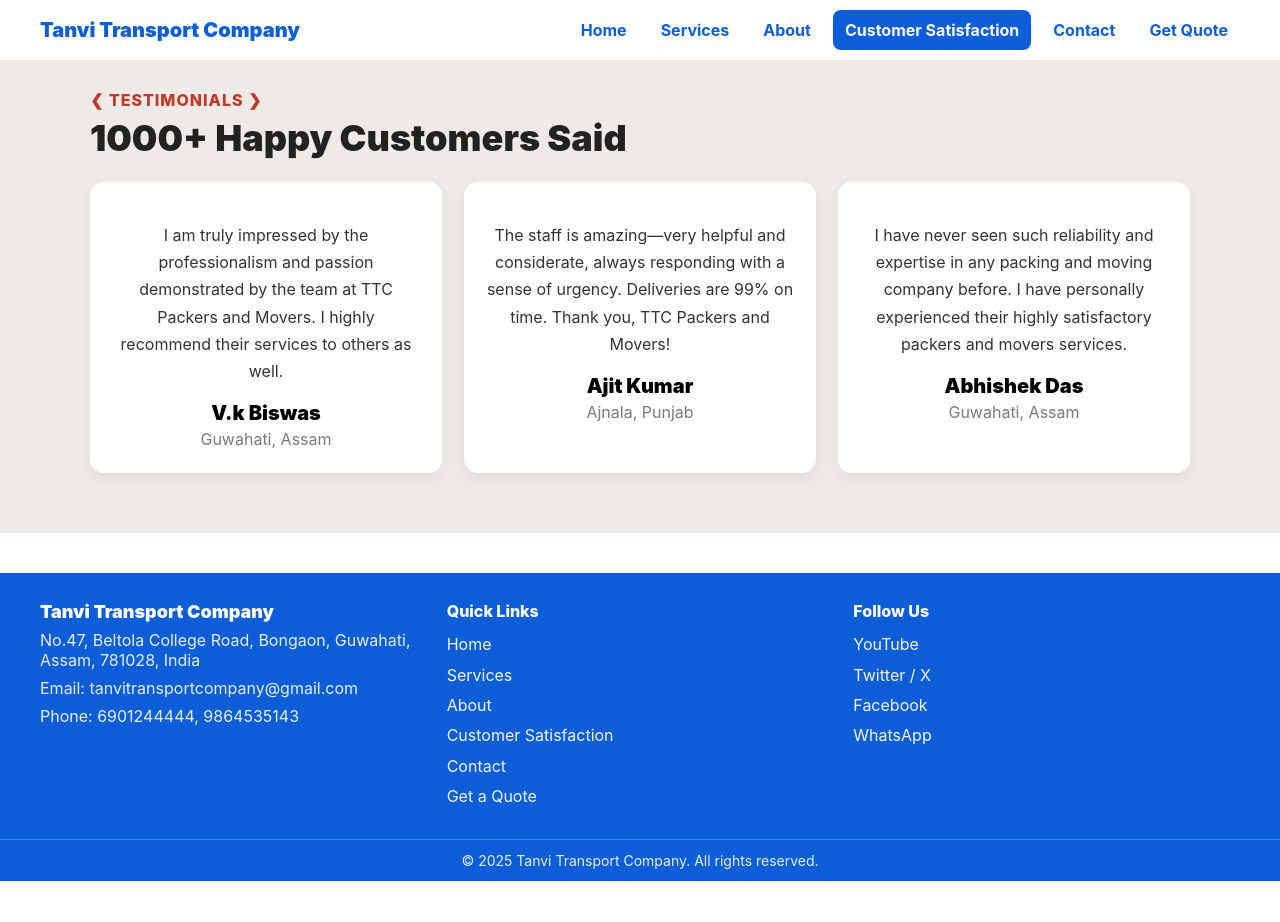
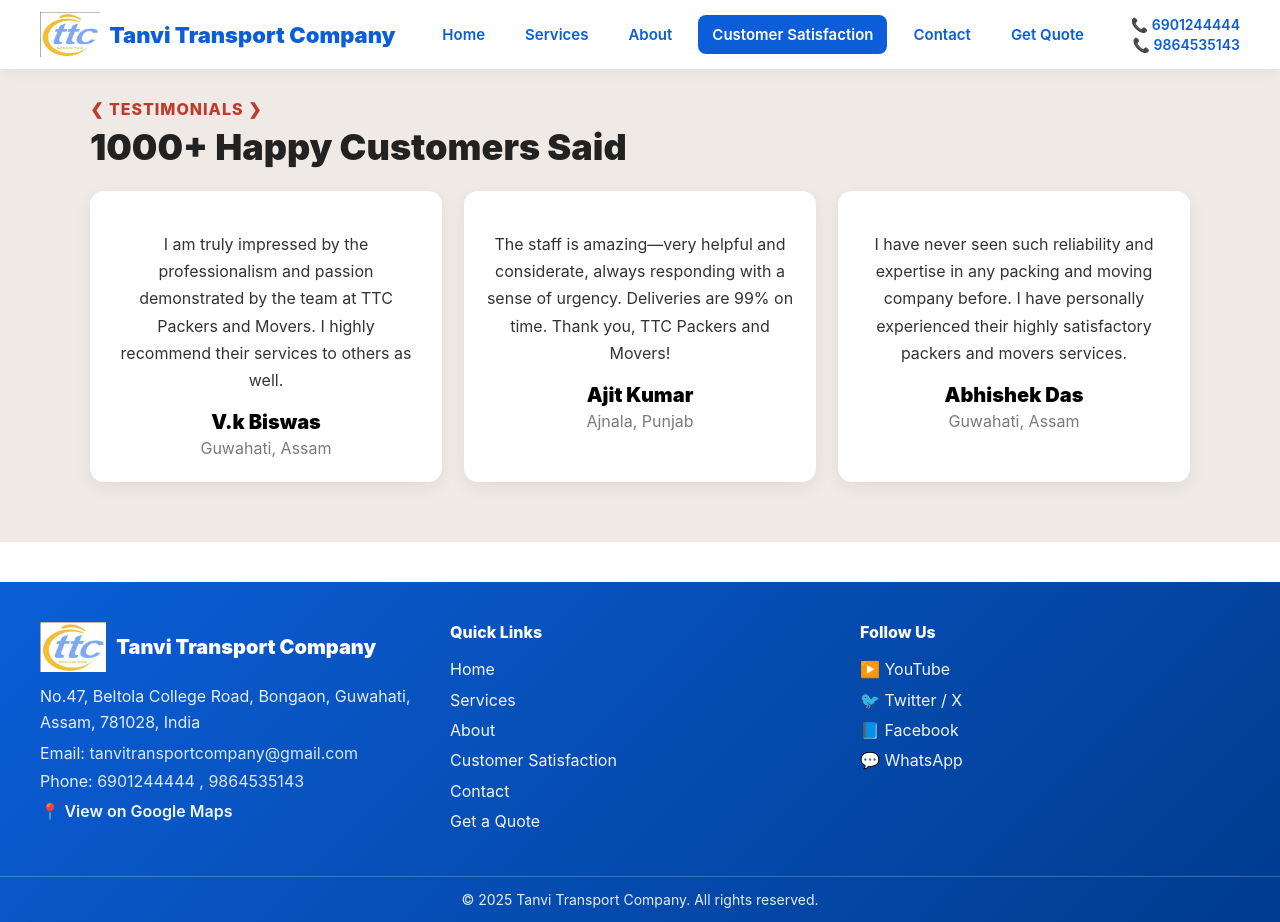
Before and after one commit to ankitsh6929/TanviTransportFrontend, a React (Create React App) app: page /customer-satisfaction in a window 1280 px wide. Before the commit the page ends 881 px from the top, so only its background shows below. Built offline with nearby package versions, Linux system fonts and the light colour scheme.

Commit message:
Updated Header with logo & contact numbers, improved modern Footer with gradient, maps & social links

```diff
--- a/src/components/Footer.js
+++ b/src/components/Footer.js
@@ -1,51 +1,199 @@
 // src/components/Footer.jsx
 import React from "react";
+import logo from "../assets/logo.png"; // company logo
 
 export default function Footer() {
   return (
-    <footer style={{ background: "#0B5ED7", color: "#fff", marginTop: 40 }}>
-      <div style={{ maxWidth: 1200, margin: "0 auto", padding: "28px 16px", display: "grid", gap: 20, gridTemplateColumns: "repeat(auto-fit,minmax(220px,1fr))" }}>
+    <footer
+      style={{
+        background: "linear-gradient(135deg, #0B5ED7, #003c8f)",
+        color: "#fff",
+        marginTop: 40,
+      }}
+    >
+      {/* Main Footer Content */}
+      <div
+        style={{
+          maxWidth: 1200,
+          margin: "0 auto",
+          padding: "40px 20px",
+          display: "grid",
+          gap: 30,
+          gridTemplateColumns: "repeat(auto-fit,minmax(220px,1fr))",
+        }}
+      >
+        {/* Company Info */}
         <div>
-          <div style={{ fontWeight: 900, fontSize: 18 }}>Tanvi Transport Company</div>
-          <div style={{ marginTop: 8, opacity: 0.9 }}>
+          <div
+            style={{
+              display: "flex",
+              alignItems: "center",
+              gap: "10px",
+              marginBottom: 12,
+            }}
+          >
+            <img
+              src={logo}
+              alt="Tanvi Transport Logo"
+              style={{ height: 50, width: "auto" }}
+            />
+            <span style={{ fontWeight: 900, fontSize: 20 }}>
+              Tanvi Transport Company
+            </span>
+          </div>
+
+          <div style={{ marginTop: 8, opacity: 0.9, lineHeight: 1.6 }}>
             No.47, Beltola College Road, Bongaon, Guwahati, Assam, 781028, India
           </div>
           <div style={{ marginTop: 8, opacity: 0.9 }}>
-            Email: tanvitransportcompany@gmail.com
+            Email:{" "}
+            <a
+              href="mailto:tanvitransportcompany@gmail.com"
+              style={linkStyle}
+            >
+              tanvitransportcompany@gmail.com
+            </a>
           </div>
           <div style={{ marginTop: 8, opacity: 0.9 }}>
-            Phone: 6901244444, 9864535143
+            Phone:{" "}
+            <a href="tel:6901244444" style={linkStyle}>
+              6901244444
+            </a>{" "}
+            ,{" "}
+            <a href="tel:9864535143" style={linkStyle}>
+              9864535143
+            </a>
+          </div>
+          <div style={{ marginTop: 10 }}>
+            📍{" "}
+            <a
+              href="https://maps.app.goo.gl/dJyFvH6wtoBujhaGA?g_st=aw"
+              target="_blank"
+              rel="noreferrer"
+              style={{ ...linkStyle, fontWeight: 600 }}
+            >
+              View on Google Maps
+            </a>
           </div>
         </div>
 
+        {/* Quick Links */}
         <div>
-          <div style={{ fontWeight: 800, fontSize: 16, marginBottom: 8 }}>Quick Links</div>
-          <ul style={{ listStyle: "none", padding: 0, margin: 0, lineHeight: 1.9 }}>
-            <li><a href="/" style={linkStyle}>Home</a></li>
-            <li><a href="/services" style={linkStyle}>Services</a></li>
-            <li><a href="/about" style={linkStyle}>About</a></li>
-            <li><a href="/customer-satisfaction" style={linkStyle}>Customer Satisfaction</a></li>
-            <li><a href="/contact" style={linkStyle}>Contact</a></li>
-            <li><a href="/quote" style={linkStyle}>Get a Quote</a></li>
+          <div style={sectionHeading}>Quick Links</div>
+          <ul style={ulStyle}>
+            <li>
+              <a href="/" style={linkStyle}>
+                Home
+              </a>
+            </li>
+            <li>
+              <a href="/services" style={linkStyle}>
+                Services
+              </a>
+            </li>
+            <li>
+              <a href="/about" style={linkStyle}>
+                About
+              </a>
+            </li>
+            <li>
+              <a href="/customer-satisfaction" style={linkStyle}>
+                Customer Satisfaction
+              </a>
+            </li>
+            <li>
+              <a href="/contact" style={linkStyle}>
+                Contact
+              </a>
+            </li>
+            <li>
+              <a href="/quote" style={linkStyle}>
+                Get a Quote
+              </a>
+            </li>
           </ul>
         </div>
 
+        {/* Social Media */}
         <div>
-          <div style={{ fontWeight: 800, fontSize: 16, marginBottom: 8 }}>Follow Us</div>
-          <ul style={{ listStyle: "none", padding: 0, margin: 0, lineHeight: 1.9 }}>
-            <li><a href="https://www.youtube.com/@tanvitransportcompany" target="_blank" rel="noreferrer" style={linkStyle}>YouTube</a></li>
-            <li><a href="https://twitter.com/SONU9864535143" target="_blank" rel="noreferrer" style={linkStyle}>Twitter / X</a></li>
-            <li><a href="https://www.facebook.com/share/1HVbottRXv/" target="_blank" rel="noreferrer" style={linkStyle}>Facebook</a></li>
-            <li><a href="https://t.ly/8CG76" target="_blank" rel="noreferrer" style={linkStyle}>WhatsApp</a></li>
+          <div style={sectionHeading}>Follow Us</div>
+          <ul style={ulStyle}>
+            <li>
+              ▶️{" "}
+              <a
+                href="https://www.youtube.com/@tanvitransportcompany"
+                target="_blank"
+                rel="noreferrer"
+                style={linkStyle}
+              >
+                YouTube
+              </a>
+            </li>
+            <li>
+              🐦{" "}
+              <a
+                href="https://twitter.com/SONU9864535143"
+                target="_blank"
+                rel="noreferrer"
+                style={linkStyle}
+              >
+                Twitter / X
+              </a>
+            </li>
+            <li>
+              📘{" "}
+              <a
+                href="https://www.facebook.com/share/1HVbottRXv/"
+                target="_blank"
+                rel="noreferrer"
+                style={linkStyle}
+              >
+                Facebook
+              </a>
+            </li>
+            <li>
+              💬{" "}
+              <a
+                href="https://t.ly/8CG76"
+                target="_blank"
+                rel="noreferrer"
+                style={linkStyle}
+              >
+                WhatsApp
+              </a>
+            </li>
           </ul>
         </div>
       </div>
 
-      <div style={{ borderTop: "1px solid rgba(255,255,255,.25)", padding: "12px 16px", textAlign: "center", fontSize: 14, opacity: 0.9 }}>
-        © {new Date().getFullYear()} Tanvi Transport Company. All rights reserved.
+      {/* Bottom Bar */}
+      <div
+        style={{
+          borderTop: "1px solid rgba(255,255,255,.25)",
+          padding: "14px 20px",
+          textAlign: "center",
+          fontSize: 14,
+          opacity: 0.9,
+        }}
+      >
+        © {new Date().getFullYear()} Tanvi Transport Company. All rights
+        reserved.
       </div>
     </footer>
   );
 }
 
-const linkStyle = { color: "#fff", textDecoration: "none", opacity: 0.95 };
+// Styles
+const linkStyle = {
+  color: "#fff",
+  textDecoration: "none",
+  opacity: 0.95,
+};
+
+const sectionHeading = {
+  fontWeight: 800,
+  fontSize: 16,
+  marginBottom: 12,
+};
+
+const ulStyle = { listStyle: "none", padding: 0, margin: 0, lineHeight: 1.9 };
--- a/src/components/Header.js
+++ b/src/components/Header.js
@@ -1,32 +1,98 @@
 // src/components/Header.jsx
 import React from "react";
 import { Link, NavLink } from "react-router-dom";
+import logo from "../assets/logo.png"; // Importing logo
 
 const navLink = ({ isActive }) => ({
-  padding: "10px 12px",
+  padding: "10px 14px",
   borderRadius: 8,
   textDecoration: "none",
-  fontWeight: 700,
+  fontWeight: 600,
+  fontSize: "15px",
+  transition: "all 0.3s ease",
   color: isActive ? "#fff" : "#0B5ED7",
   background: isActive ? "#0B5ED7" : "transparent",
 });
 
 export default function Header() {
   return (
-    <header style={{ background: "#fff", boxShadow: "0 2px 14px rgba(2,6,23,.06)" }}>
-      <div style={{ maxWidth: 1200, margin: "0 auto", padding: "10px 16px", display: "flex", alignItems: "center", justifyContent: "space-between" }}>
-        <Link to="/" style={{ textDecoration: "none", fontWeight: 900, fontSize: 20, color: "#0B5ED7" }}>
+    <header
+      style={{
+        background: "#fff",
+        boxShadow: "0 2px 14px rgba(2,6,23,.06)",
+        position: "sticky",
+        top: 0,
+        zIndex: 50,
+      }}
+    >
+      <div
+        style={{
+          maxWidth: 1200,
+          margin: "0 auto",
+          padding: "12px 20px",
+          display: "flex",
+          alignItems: "center",
+          justifyContent: "space-between",
+        }}
+      >
+        {/* Logo + Company Name */}
+        <Link
+          to="/"
+          style={{
+            textDecoration: "none",
+            fontWeight: 900,
+            fontSize: 22,
+            color: "#0B5ED7",
+            display: "flex",
+            alignItems: "center",
+            gap: "10px",
+          }}
+        >
+          <img
+            src={logo}
+            alt="Tanvi Transport Logo"
+            style={{ height: 45, width: "auto" }}
+          />
           Tanvi Transport Company
         </Link>
 
-        <nav style={{ display: "flex", gap: 10, flexWrap: "wrap" }}>
-          <NavLink to="/" style={navLink} end>Home</NavLink>
-          <NavLink to="/services" style={navLink}>Services</NavLink>
-          <NavLink to="/about" style={navLink}>About</NavLink>
-          <NavLink to="/customer-satisfaction" style={navLink}>Customer Satisfaction</NavLink>
-          <NavLink to="/contact" style={navLink}>Contact</NavLink>
-          <NavLink to="/quote" style={navLink}>Get Quote</NavLink>
+        {/* Navigation */}
+        <nav style={{ display: "flex", gap: 12, flexWrap: "wrap" }}>
+          <NavLink to="/" style={navLink} end>
+            Home
+          </NavLink>
+          <NavLink to="/services" style={navLink}>
+            Services
+          </NavLink>
+          <NavLink to="/about" style={navLink}>
+            About
+          </NavLink>
+          <NavLink to="/customer-satisfaction" style={navLink}>
+            Customer Satisfaction
+          </NavLink>
+          <NavLink to="/contact" style={navLink}>
+            Contact
+          </NavLink>
+          <NavLink to="/quote" style={navLink}>
+            Get Quote
+          </NavLink>
         </nav>
+
+        {/* Contact Numbers */}
+        <div
+          style={{
+            display: "flex",
+            flexDirection: "column",
+            alignItems: "flex-end",
+            fontWeight: 600,
+            color: "#0B5ED7",
+            fontSize: "14px",
+            lineHeight: "20px",
+          }}
+        >
+          <span>📞 6901244444</span>
+          <span>📞 9864535143</span>
+        </div>
       </div>
     </header>
   );
```
